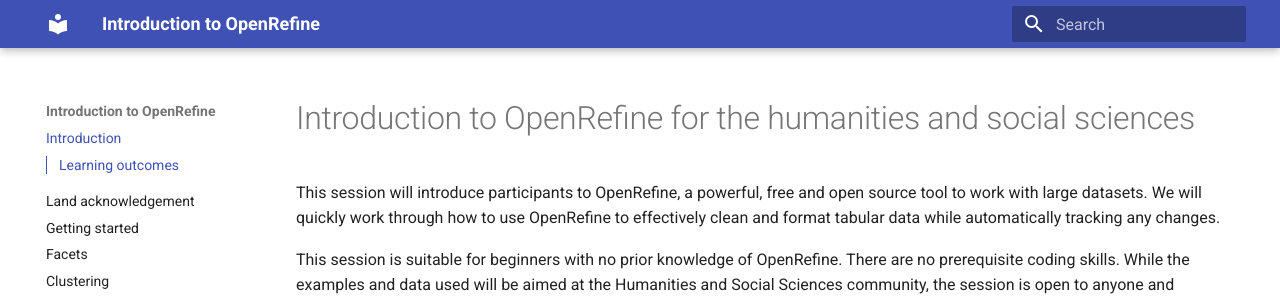
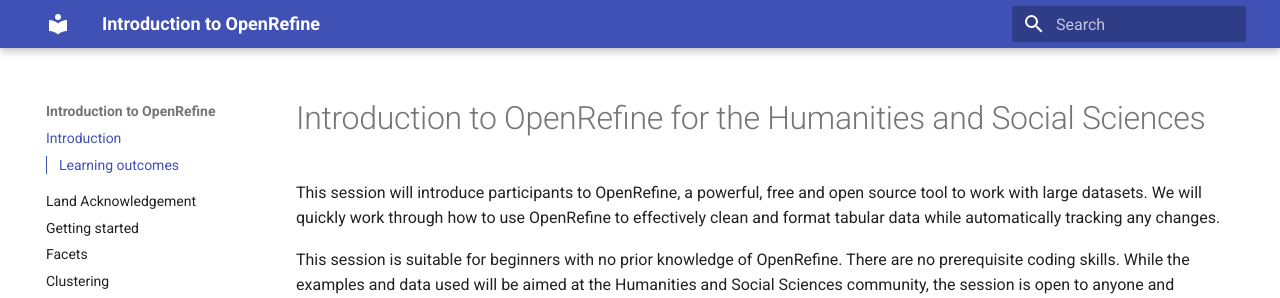
Before and after one commit to finnsdottir/openrefine_fall2025, an MkDocs documentation site: the page built from docs/index.md, in a window 1280 px wide. Shown: the top 298 px of the page. Built offline with MkDocs 1.6.1 and Material for MkDocs 9.7.7, drawn with Linux system fonts in a browser that asks for light colours.

Commit message:
Capitalizing titles

```diff
--- a/docs/clusters.markdown
+++ b/docs/clusters.markdown
@@ -1,4 +1,4 @@
-# Clusters and clustering in OpenRefine
+# Clusters and Clustering in OpenRefine
 
 Clustering is another powerful way to identify errors in your data.
 
--- a/docs/facets.markdown
+++ b/docs/facets.markdown
@@ -1,4 +1,4 @@
-# Using facets in OpenRefine
+# Using Facets in OpenRefine
 
 OpenRefine includes a number of functions useful for cleaning and sorting data. In this lesson, we will explore how and when to use various facets, clustering techniques, and transformations.
 
--- a/docs/filtering.markdown
+++ b/docs/filtering.markdown
@@ -1,4 +1,4 @@
-# Filtering and sorting in OpenRefine
+# Filtering and Sorting in OpenRefine
 
 OpenRefine includes a set of functions that let you sort, filter, and exclude data. These tools allow to focus in on a subset of your data.
 
--- a/docs/index.md
+++ b/docs/index.md
@@ -1,4 +1,4 @@
-# Introduction to OpenRefine for the humanities and social sciences
+# Introduction to OpenRefine for the Humanities and Social Sciences
 This session will introduce participants to OpenRefine, a powerful, free and open source tool to work with large datasets. We will quickly work through how to use OpenRefine to effectively clean and format tabular data while automatically tracking any changes.
 
 This session is suitable for beginners with no prior knowledge of OpenRefine. There are no prerequisite coding skills. While the examples and data used will be aimed at the Humanities and Social Sciences community, the session is open to anyone and everyone interested in learning about OpenRefine.
--- a/docs/numbers.markdown
+++ b/docs/numbers.markdown
@@ -1,4 +1,4 @@
-# Working with numbers in OpenRefine
+# Working with Numbers in OpenRefine
 
 While OpenRefine is a really powerful for cleaning text data - through facets, transformations, and clusters - it can also be used effectively to deal with numbers.
 
--- a/docs/scripts.markdown
+++ b/docs/scripts.markdown
@@ -1,4 +1,4 @@
-# Saving your work in OpenRefine
+# Saving your Work in OpenRefine
 Now that we've done all this work cleaning our data, we need to save it. As we saw when we learned about the **Undo/Redo** tab, OpenRefine keeps a log of every change we make to the dataset. This log is saved as a JSON (JavaScript Object Notation) file, and can be exported and applied to other files/projects.
 
 ## Exporting and saving your script
--- a/docs/starting.markdown
+++ b/docs/starting.markdown
@@ -1,4 +1,4 @@
-# Getting started in OpenRefine
+# Getting Started in OpenRefine
 
 *What is OpenRefine?* [OpenRefine](https://openrefine.org/) is a free, open-source tool for cleaning and working with messy data.
 
--- a/docs/transformations.markdown
+++ b/docs/transformations.markdown
@@ -1,4 +1,4 @@
-# Using transformations in OpenRefine
+# Using Transformations in OpenRefine
 Transforming data can also be a quick way to correct improperly formatted data all at once. OpenRefine includes a set of common transformations that you can use, and also allows for custom transformations. The common transformations include trimming leading and trailing whitespace, changing the case of text, and even changing the data type.
 
 <figure markdown='span'>
--- a/docs/undo-redo.markdown
+++ b/docs/undo-redo.markdown
@@ -1,4 +1,4 @@
-# Using undo and redo in OpenRefine
+# Using Undo and Redo in OpenRefine
 
 It's not uncommon to make a mistake, or to change your mind about something, when cleaning data. With this is mind, OpenRefine provides a very easy way to undo and redo any and all changes you've made.
 
--- a/mkdocs.yml
+++ b/mkdocs.yml
@@ -22,7 +22,7 @@
 
 nav:
   - Introduction: index.md
-  - Land acknowledgement: land_acknowledgement.markdown
+  - Land Acknowledgement: land_acknowledgement.markdown
   - Getting started: starting.markdown
   - Facets: facets.markdown
   - Clustering: clusters.markdown
```
